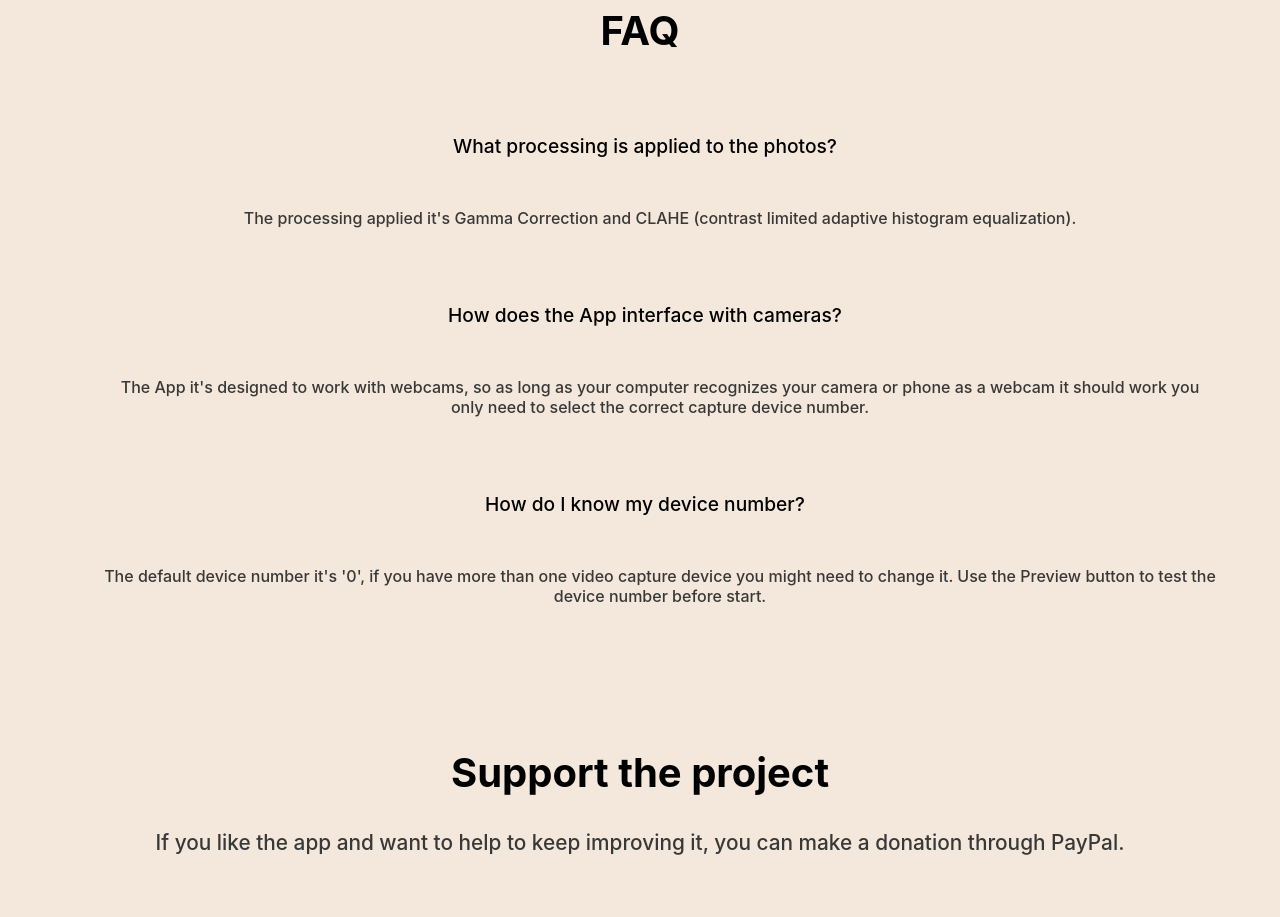
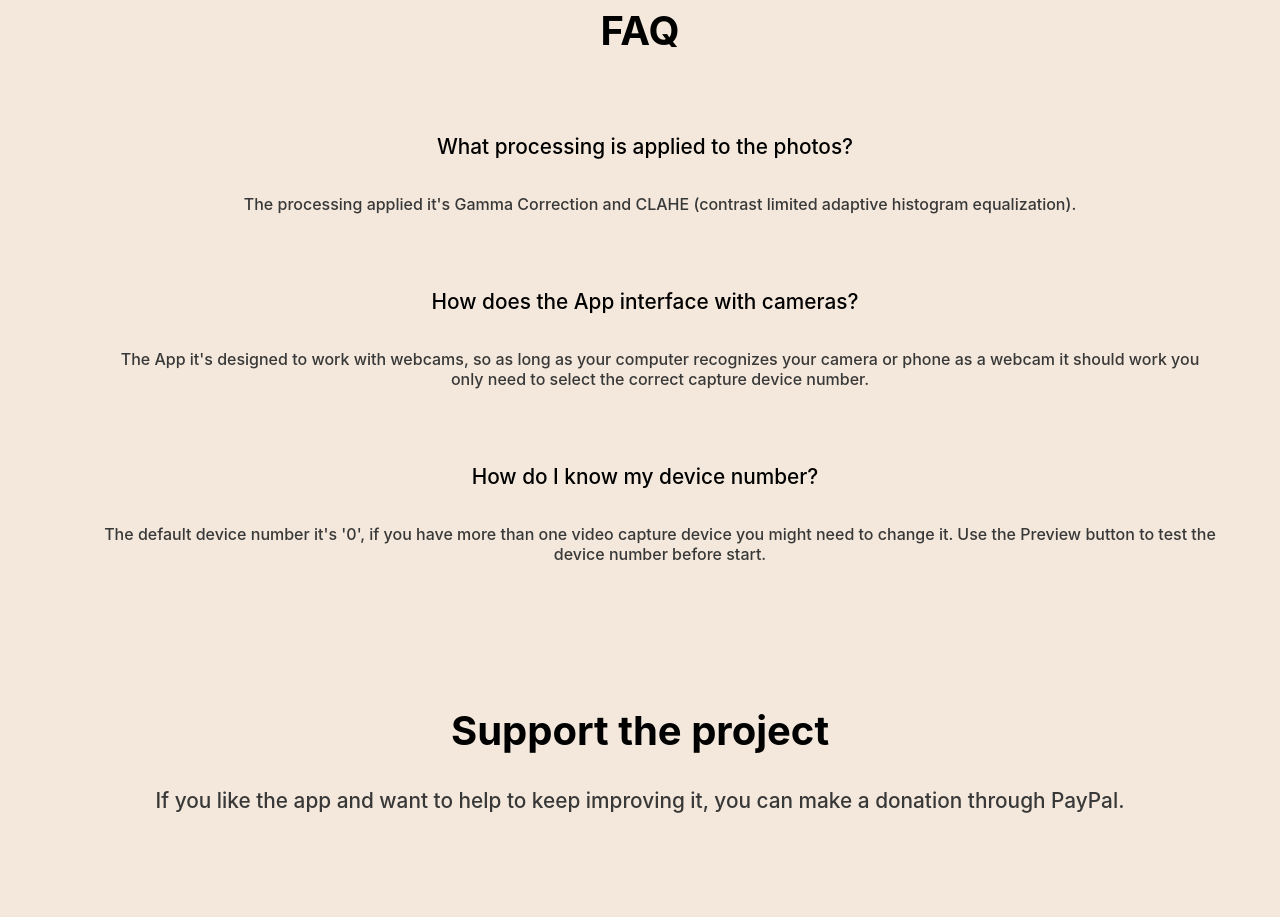
Before and after one commit to TomasGB/Timelapse-app-web, a Next.js app: page / in a window 1280 px wide. Shown: the part 2140-3057 px from the top of the page. Built offline with nearby package versions, Linux system fonts and the light colour scheme.

Commit message:
styles fix

```diff
--- a/styles/Home.module.css
+++ b/styles/Home.module.css
@@ -219,11 +219,11 @@
 }
 .question {
   text-align: center;
-  font-size: 1.2rem;
+  font-size: 1.3rem;
   font-weight: 500;
   width:100%;
   margin-top: 30px;
-  margin-bottom: 50px;
+  margin-bottom: 35px;
   margin-left: -15px;
   color:#000000;
 }
```
